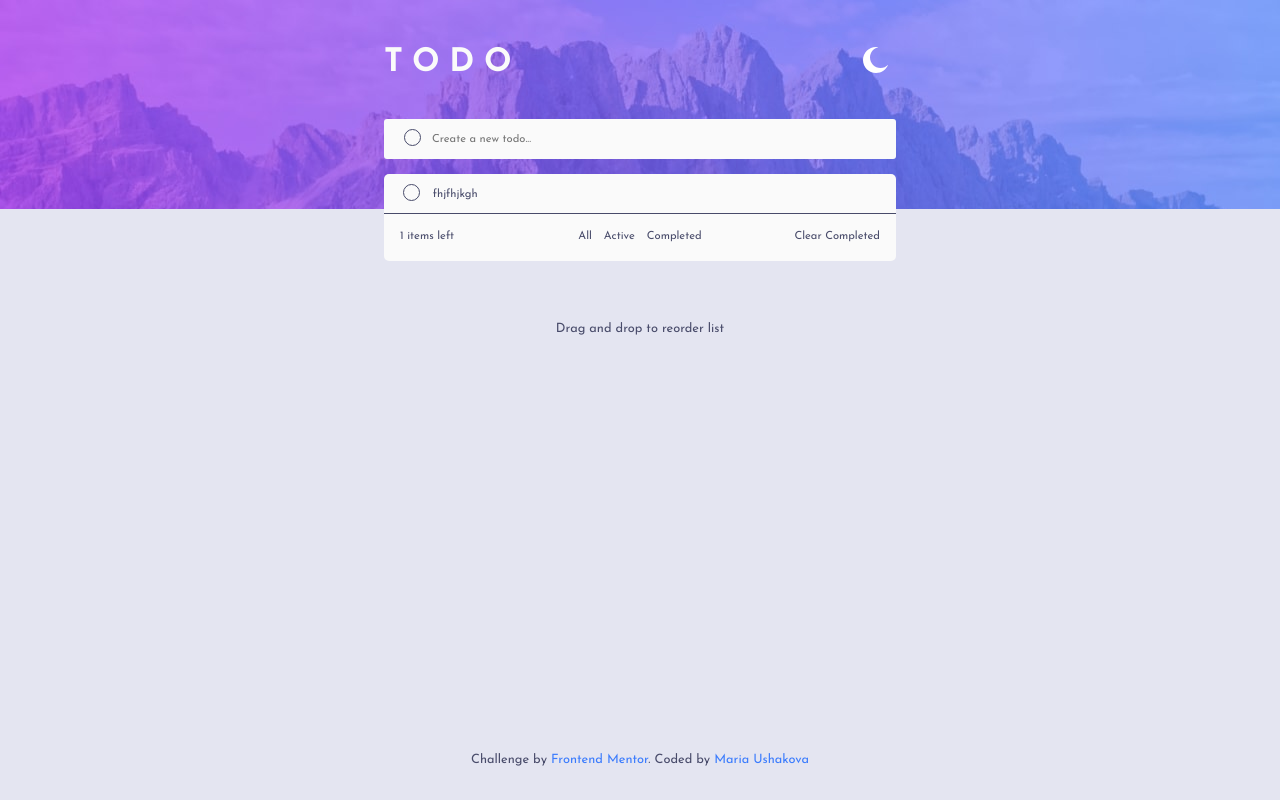
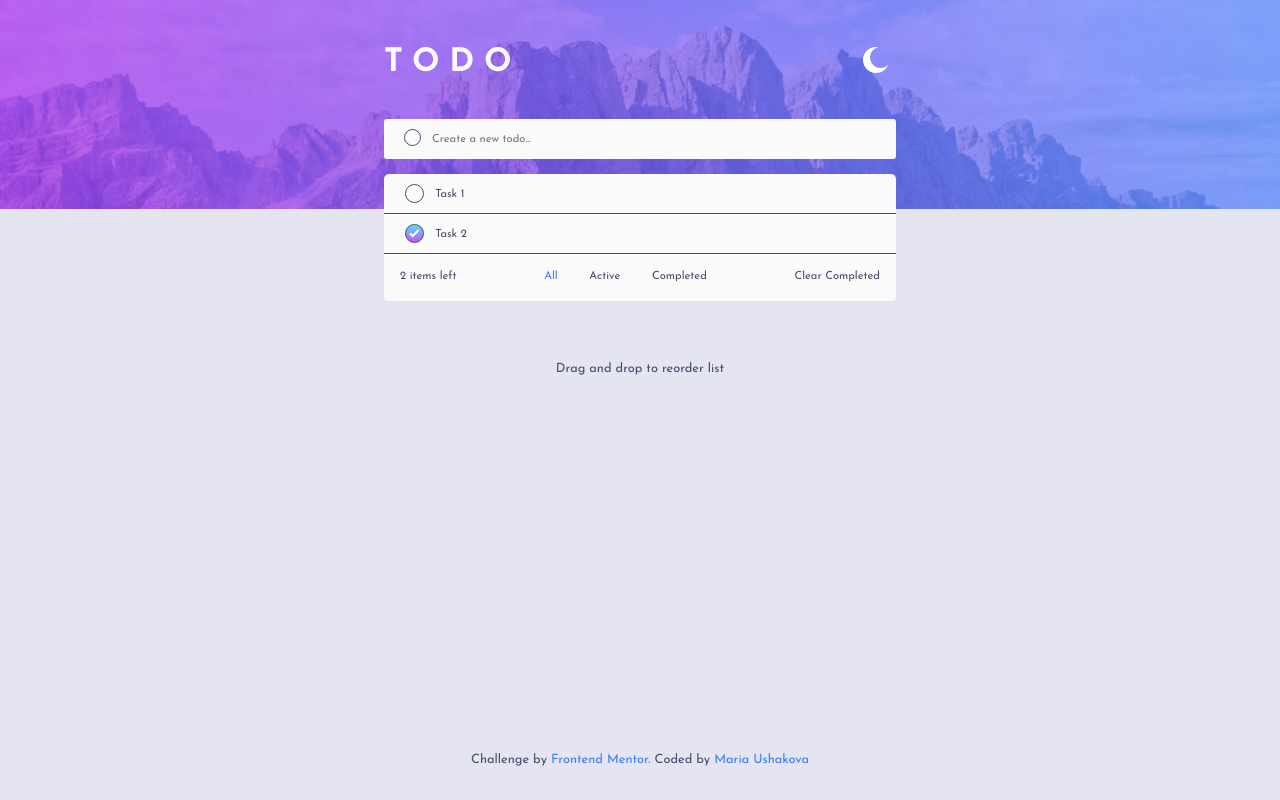
Before and after one commit to Mariia22/todo-react, a React (Create React App) app: page / in a window 1280 px wide. Built offline with nearby package versions, Linux system fonts and the light colour scheme.

Commit message:
add filters to form

```diff
--- a/src/components/Todo/Todo.module.scss
+++ b/src/components/Todo/Todo.module.scss
@@ -1,10 +1,6 @@
 @import './../../styles/variables.scss';
 
-input[type=checkbox]{
-  display: none;
-}
 .todo{
-  position: relative;
   width: 100%;
   height: 40px;
   color: $very-dark-grayish-blue;
@@ -13,27 +9,29 @@ input[type=checkbox]{
   padding-left: 1.3rem;
 }
 .todoCheckBox{
-  height: 15px;
-  width: 15px;
-  border-radius: 50%;
-  border: 1px solid $very-dark-grayish-blue;
+  position: relative;
+  display: flex;
+  text-align: center;
 }
-.todoText{
-  padding-left: 1.8rem;
-  padding-top: .3rem;
-  color: var(--font);
+.todoInput{
+  appearance: none;
 }
-.todoCheckBox{
+.todoInput::before{
   position:absolute;
+  content: '';
+  display: block;
   top: 10px;
-  left: 19px;
-  display: flex;
-  align-items: center;
+  left: 0;
   height: 17px;
   width: 17px;
   border-radius: 50%;
   border:1px solid $very-dark-grayish-blue;
 }
-.todo_item-done label {
+.todoText{
+  padding-left: 1.9rem;
+  padding-top: .9rem;
+  color: var(--font);
+}
+.todoInput:checked::before {
   background: url("../../images/icon-check.svg") no-repeat center, linear-gradient(hsl(192, 100%, 67%), hsl(280, 87%, 65%)) ;
 }
--- a/src/components/Todo/Todo.tsx
+++ b/src/components/Todo/Todo.tsx
@@ -1,17 +1,25 @@
-import React from 'react';
+import React, { ChangeEvent } from 'react';
 import { useTheme } from '../../hooks/Theme.context';
+import { useActions } from '../../hooks/useActions';
 import style from './Todo.module.scss';
 
 interface Props {
+  id: number
   checked: boolean,
   text: string
 }
-export const Todo: React.FC<Props> = ({ checked, text }) => {
+export const Todo: React.FC<Props> = ({ id, checked, text }) => {
   const { theme } = useTheme();
+  const { ToggleTodoAction } = useActions();
+
+  function handleChangeCheckbox(e: ChangeEvent<HTMLInputElement>) {
+    ToggleTodoAction(Number(e.target.value));
+  }
+
   return (
     <li style={{ ...theme } as React.CSSProperties} className={style.todo}>
       <label className={style.todoCheckBox}>
-        <input checked={checked} type='checkbox' />
+        <input className={style.todoInput} checked={checked} type='checkbox' onChange={handleChangeCheckbox} value={id} />
         <span className={style.todoText}>{text}</span>
       </label>
 
--- a/src/components/TodoList/TodoList.module.scss
+++ b/src/components/TodoList/TodoList.module.scss
@@ -15,7 +15,7 @@
 .todo_total{
   background-color: var(--list);
   display: grid;
-  grid-template: 1fr/ 1fr 1fr 1fr;
+  grid-template: 1fr/ repeat(auto-fit,minmax(1fr,auto));
   grid-template-areas: 'item sort completed';
   align-items: center;
   width: 40%;
@@ -40,16 +40,20 @@
   grid-area: sort;
   display: flex;
   justify-content: space-around;
-  cursor: pointer;
   font-size: 0.7rem;
   font-weight: bold;
   padding: 0 .8rem;
 }
-.todo_total_sort button{
+.todo_total_sort_item{
 font-family: "Josefin Sans", sans-serif;
 font-size: 0.7rem;
 color: $very-dark-grayish-blue;
 border: none;
 outline: none;
 background-color: transparent;
+cursor: pointer;
 }
+.todo_total_sort_item_active{
+  @extend .todo_total_sort_item;
+  color: $bright-blue;
+}
--- a/src/components/TodoList/TodoList.tsx
+++ b/src/components/TodoList/TodoList.tsx
@@ -1,25 +1,59 @@
-import React from 'react';
+import React, { useState } from 'react';
 import { useTheme } from '../../hooks/Theme.context';
 import style from './TodoList.module.scss';
 import { useTypedSelector } from '../../hooks/useTypedSelector';
 import { Todo } from '../../components/Todo/Todo';
+import { useActions } from '../../hooks/useActions';
 
 export const TodoList: React.FC = () => {
   const { theme } = useTheme();
-  const { todos } = useTypedSelector(state => state.todo);
+  const { filter, todos } = useTypedSelector(state => state.todo);
+  const { ClearAllTodoAction, FilterAllTodoAction, FilterActiveTodoAction, FilterCompletedTodoAction } = useActions();
+  const [allProperty, setAllProperty] = useState<boolean>(true);
+  const [activeProperty, setActiveProperty] = useState<boolean>(false);
+  const [completedProperty, setCompletedProperty] = useState<boolean>(false);
+  const [flag, setFlag] = useState<boolean>(false);
 
+
+  function changeActiveClass(all: boolean, active: boolean, completed: boolean, flag: boolean): void {
+    setAllProperty(all);
+    setActiveProperty(active);
+    setCompletedProperty(completed);
+    setFlag(flag)
+  }
+  function deleteAllCompletedTodo() {
+    changeActiveClass(true, false, false, false);
+    ClearAllTodoAction();
+  }
+  function showAllTodo() {
+    changeActiveClass(true, false, false, false);
+    FilterAllTodoAction();
+  }
+  function showActiveTodo() {
+    changeActiveClass(false, true, false, true);
+    FilterActiveTodoAction();
+  }
+  function showCompletedTodo() {
+    changeActiveClass(false, false, true, true);
+    FilterCompletedTodoAction();
+  }
   return (
     < >
       <ul style={{ ...theme } as React.CSSProperties} className={style.list}>
-        {todos.map((todo) => <Todo key={todo.id} text={todo.text} checked={todo.checked} />)}
+        {flag
+          ? filter.map((todo) => <Todo key={todo.id} text={todo.text} checked={todo.checked} id={todo.id} />)
+          : todos.map((todo) => <Todo key={todo.id} text={todo.text} checked={todo.checked} id={todo.id} />)}
       </ul>
       <div style={{ ...theme } as React.CSSProperties} className={style.todo_total}>
         <div className={style.todo_total_items}>{todos.length} items left</div>
-        <div className={style.todo_total_completed}>Clear Completed</div>
+        <div className={style.todo_total_completed} onClick={deleteAllCompletedTodo}>Clear Completed</div>
         <div className={style.todo_total_sort}>
-          <button className={style.todo_total_sort_active}>All</button>
-          <button>Active</button>
-          <button>Completed</button>
+          <button className={`${allProperty === false ? style.todo_total_sort_item : style.todo_total_sort_item_active}`}
+            onClick={showAllTodo}>All</button>
+          <button className={`${activeProperty === false ? style.todo_total_sort_item : style.todo_total_sort_item_active}`}
+            onClick={showActiveTodo}>Active</button>
+          <button className={`${completedProperty === false ? style.todo_total_sort_item : style.todo_total_sort_item_active}`}
+            onClick={showCompletedTodo}>Completed</button>
         </div>
       </div>
     </>
--- a/src/store/action-creators/todoActionCreators.ts
+++ b/src/store/action-creators/todoActionCreators.ts
@@ -2,17 +2,20 @@ import { TodoAction, TodoActionsTypes } from './../../types/todo';
 import { TodoType } from "../../types/todo";
 
 export function AddTodoAction(text: TodoType['text']): TodoAction {
-  return { type: TodoActionsTypes.ADD_TODO, payload:text};
+  return { type: TodoActionsTypes.ADD_TODO, payload: text };
 }
-
-export function DeleteTodoAction(id: number): TodoAction {
-  return { type: TodoActionsTypes.DELETE_TODO, payload: id };
-}
-
 export function ToggleTodoAction(id: number): TodoAction {
   return { type: TodoActionsTypes.TOGGLE_TODO, payload: id };
 }
-
 export function ClearAllTodoAction(): TodoAction {
-  return { type: TodoActionsTypes.CLEAR_ALL };
+  return { type: TodoActionsTypes.CLEAR_ALL_COMPLETED };
 }
+export function FilterAllTodoAction(): TodoAction {
+  return { type: TodoActionsTypes.FILTER_ALL };
+}
+export function FilterActiveTodoAction(): TodoAction {
+  return { type: TodoActionsTypes.FILTER_ACTIVE };
+}
+export function FilterCompletedTodoAction(): TodoAction {
+  return { type: TodoActionsTypes.FILTER_COMPLETED };
+}
--- a/src/store/reducers/todoReduser.ts
+++ b/src/store/reducers/todoReduser.ts
@@ -1,7 +1,8 @@
 import { TodoState, TodoAction, TodoActionsTypes } from './../../types/todo'
 
 const initialState: TodoState = {
-  todos: [{id: 578697589, text: "fhjfhjkgh", checked: false}]
+  todos: [{ id: 578697589, text: "Task 1 ", checked: false }, { id: 578697590, text: "Task 2", checked: true }],
+  filter: []
 }
 
 export const todoReducer = (state = initialState, action: TodoAction): TodoState => {
@@ -9,13 +10,7 @@ export const todoReducer = (state = initialState, action: TodoAction): TodoState
     case TodoActionsTypes.ADD_TODO: {
       return {
         ...state,
-        todos: [...state.todos, { id: Date.now(), text: action.payload, checked: false }]
-      }
-    }
-    case TodoActionsTypes.DELETE_TODO: {
-      return {
-        ...state,
-        todos: [...state.todos.filter(todo => todo.id !== action.payload)]
+        todos: [...state.todos, { id: Date.now(), text: action.payload, checked: false }],
       }
     }
     case TodoActionsTypes.TOGGLE_TODO: {
@@ -26,13 +21,32 @@ export const todoReducer = (state = initialState, action: TodoAction): TodoState
         }
       })
       return {
-        ...state, todos: newTodos
+        ...state,
+        todos: newTodos,
       }
     }
-    case TodoActionsTypes.CLEAR_ALL: {
+    case TodoActionsTypes.CLEAR_ALL_COMPLETED: {
       return {
         ...state,
-        todos: []
+        todos: [...state.todos.filter(todo => todo.checked === false)],
+      }
+    }
+    case TodoActionsTypes.FILTER_ALL: {
+      return {
+        ...state,
+        todos: [...state.todos]
+      }
+    }
+    case TodoActionsTypes.FILTER_ACTIVE: {
+      return {
+        ...state,
+        filter: [...state.todos.filter(todo => todo.checked === false)],
+      }
+    }
+    case TodoActionsTypes.FILTER_COMPLETED: {
+      return {
+        ...state,
+        filter: [...state.todos.filter(todo => todo.checked === true)],
       }
     }
     default: { return state }
--- a/src/types/todo.ts
+++ b/src/types/todo.ts
@@ -4,27 +4,35 @@ export interface TodoType {
   checked: boolean
 }
 export interface TodoState {
-  todos: Array<TodoType>
+  todos: Array<TodoType>,
+  filter: Array<TodoType>
 }
 export enum TodoActionsTypes {
   ADD_TODO = 'ADD_TODO',
-  DELETE_TODO = 'DELETE_TODO',
   TOGGLE_TODO = 'TOGGLE_TODO',
-  CLEAR_ALL = 'CLEAR_All'
+  CLEAR_ALL_COMPLETED = 'CLEAR_All_COMPLETED',
+  FILTER_ALL = 'FILTER_ALL',
+  FILTER_ACTIVE = 'FILTER_ACTIVE',
+  FILTER_COMPLETED = 'FILTER_COMPLETED'
 }
 interface AddTodoAction {
   type: TodoActionsTypes.ADD_TODO;
   payload: string;
 }
-interface DeleteTodoAction {
-  type: TodoActionsTypes.DELETE_TODO;
-  payload: number
-}
 interface ToggleTodoAction {
   type: TodoActionsTypes.TOGGLE_TODO;
   payload: number
 }
-interface ClearAllTodoAction {
-  type: TodoActionsTypes.CLEAR_ALL
+interface ClearAllCompletedTodoAction {
+  type: TodoActionsTypes.CLEAR_ALL_COMPLETED;
 }
-export type TodoAction = AddTodoAction | DeleteTodoAction | ToggleTodoAction | ClearAllTodoAction;
+interface FilterAllAction {
+  type: TodoActionsTypes.FILTER_ALL;
+}
+interface FilterActiveAction {
+  type: TodoActionsTypes.FILTER_ACTIVE;
+}
+interface FilterCompletedAction {
+  type: TodoActionsTypes.FILTER_COMPLETED;
+}
+export type TodoAction = AddTodoAction | ToggleTodoAction | ClearAllCompletedTodoAction | FilterAllAction | FilterActiveAction | FilterCompletedAction;
```
